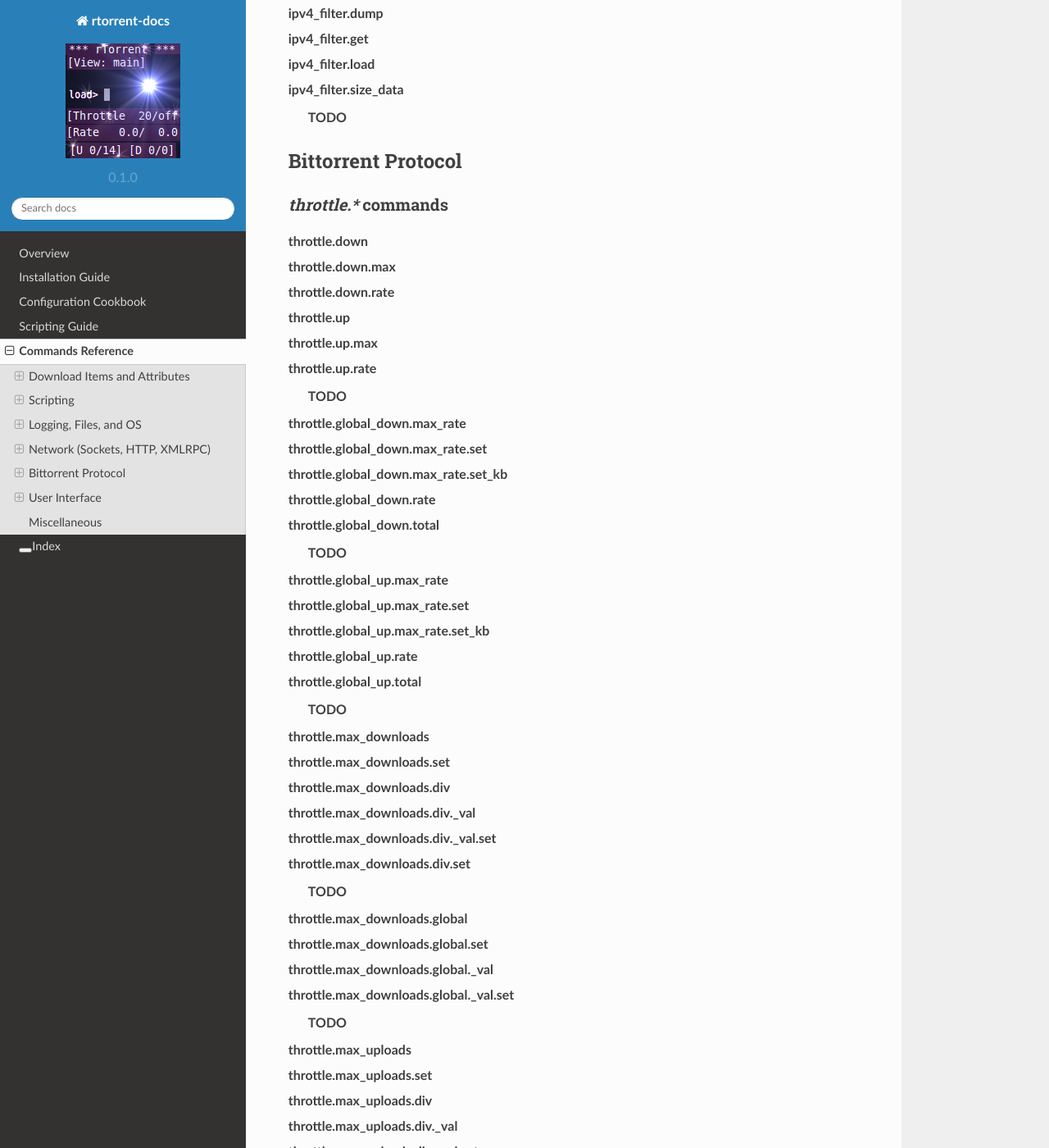
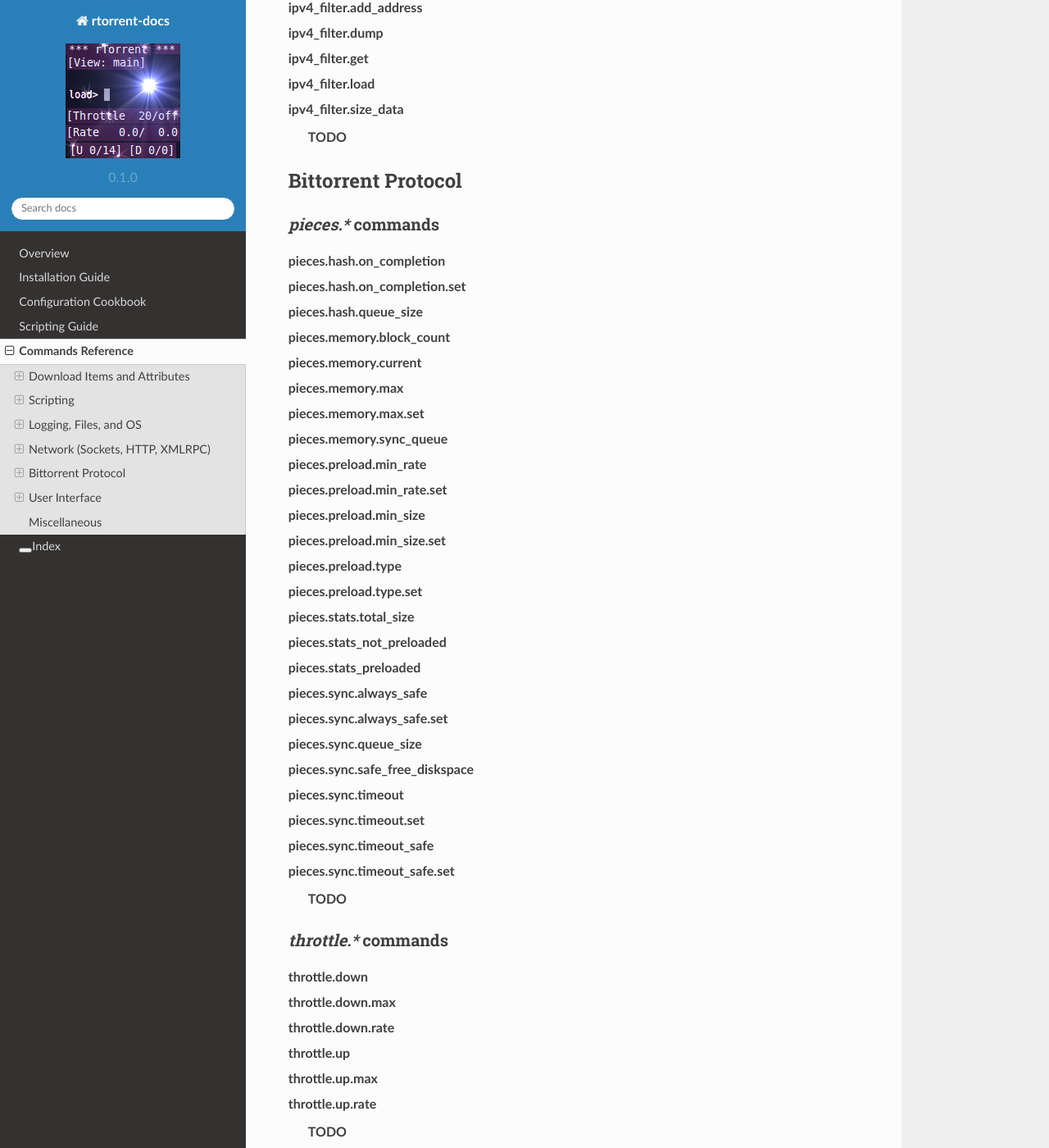
Before and after one commit to rtorrent-community/rtorrent-docs, a Sphinx documentation site: the page built from docs/cmd-ref.rst, in a window 1280 px wide and 1400 px high, scrolled down 22707 px. Shown: the whole window at 82% size. Built offline with Sphinx 7.4.7 and the Read the Docs theme 2.0.0, drawn with Linux system fonts in a browser that asks for light colours.

Commit message:
'pieces' command group

```diff
--- a/docs/include-cmd-bt.rst
+++ b/docs/include-cmd-bt.rst
@@ -1,3 +1,39 @@
+.. _pieces-commands:
+
+`pieces.*` commands
+^^^^^^^^^^^^^^^^^^^
+
+.. glossary::
+
+    pieces.hash.on_completion
+    pieces.hash.on_completion.set
+    pieces.hash.queue_size
+    pieces.memory.block_count
+    pieces.memory.current
+    pieces.memory.max
+    pieces.memory.max.set
+    pieces.memory.sync_queue
+    pieces.preload.min_rate
+    pieces.preload.min_rate.set
+    pieces.preload.min_size
+    pieces.preload.min_size.set
+    pieces.preload.type
+    pieces.preload.type.set
+    pieces.stats.total_size
+    pieces.stats_not_preloaded
+    pieces.stats_preloaded
+    pieces.sync.always_safe
+    pieces.sync.always_safe.set
+    pieces.sync.queue_size
+    pieces.sync.safe_free_diskspace
+    pieces.sync.timeout
+    pieces.sync.timeout.set
+    pieces.sync.timeout_safe
+    pieces.sync.timeout_safe.set
+
+        **TODO**
+
+
 .. _throttle-commands:
 
 `throttle.*` commands
```
